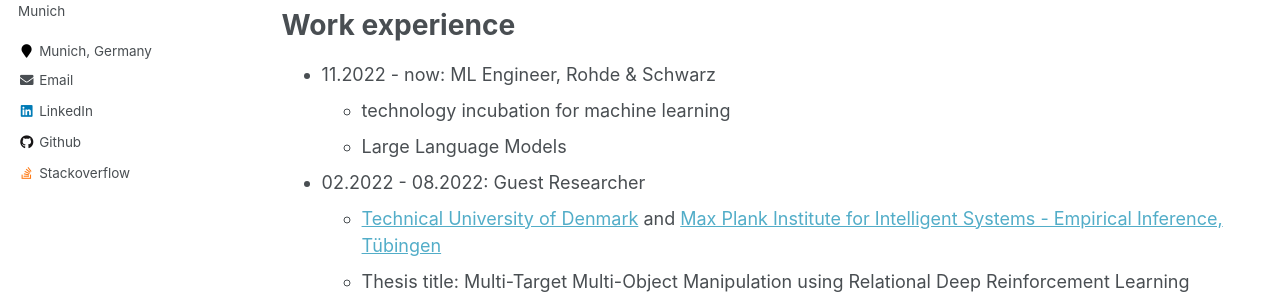
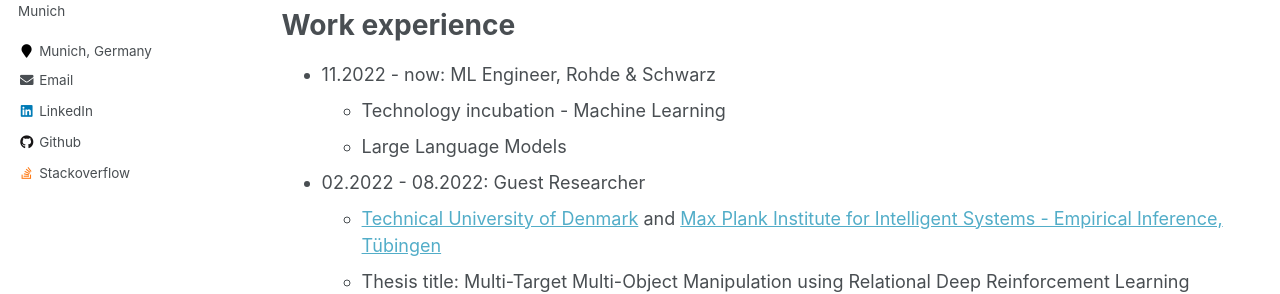
Before and after one commit to michaelfeil/academicpages, a Jekyll site: the page built from _pages/cv.md, in a window 1280 px wide and 900 px high. Shown: the part 410-704 px from the top of the window. Built offline with Jekyll 4.4.1, drawn with Linux system fonts in a browser that asks for light colours.

Commit message:
Update cv.md

```diff
--- a/_pages/cv.md
+++ b/_pages/cv.md
@@ -20,7 +20,7 @@ Education
 Work experience
 ======
 * 11.2022 - now: ML Engineer, Rohde & Schwarz
-  * technology incubation for machine learning
+  * Technology incubation - Machine Learning
   * Large Language Models
 * 02.2022 - 08.2022: Guest Researcher
   * [Technical University of Denmark](https://www.compute.dtu.dk/english) and [Max Plank Institute for Intelligent Systems - Empirical Inference, Tübingen](https://ei.is.mpg.de/)
```
